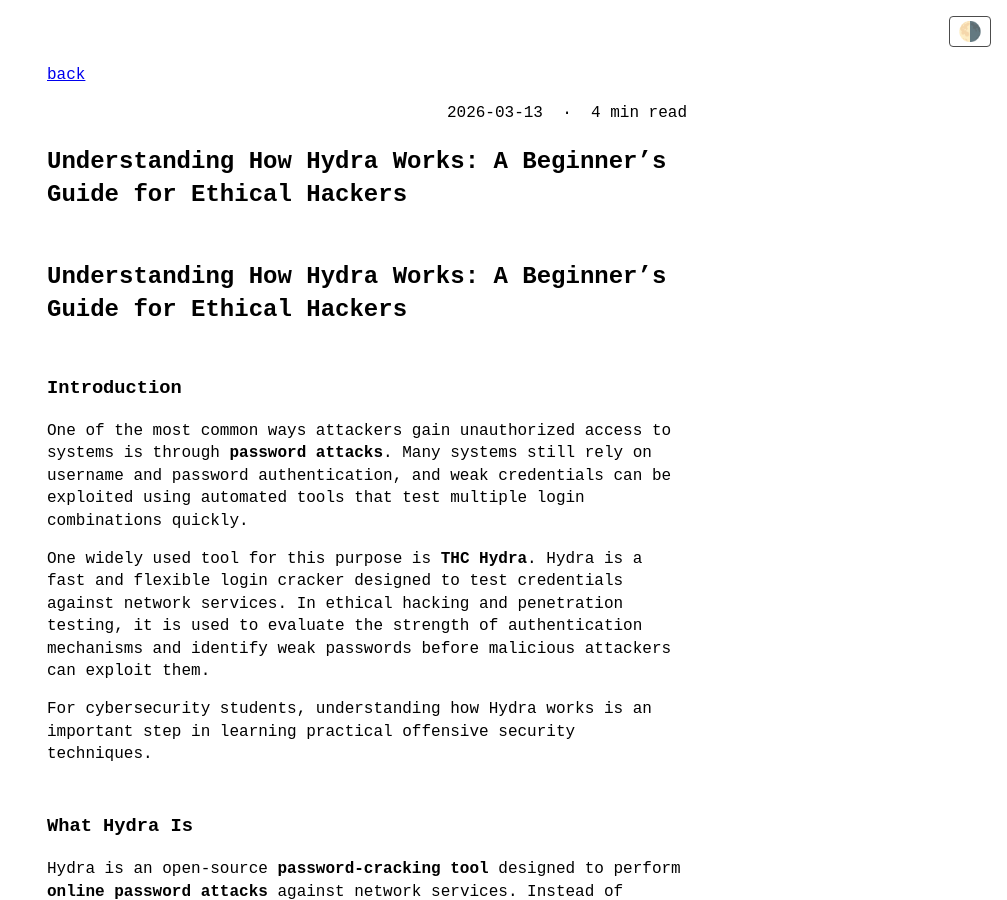
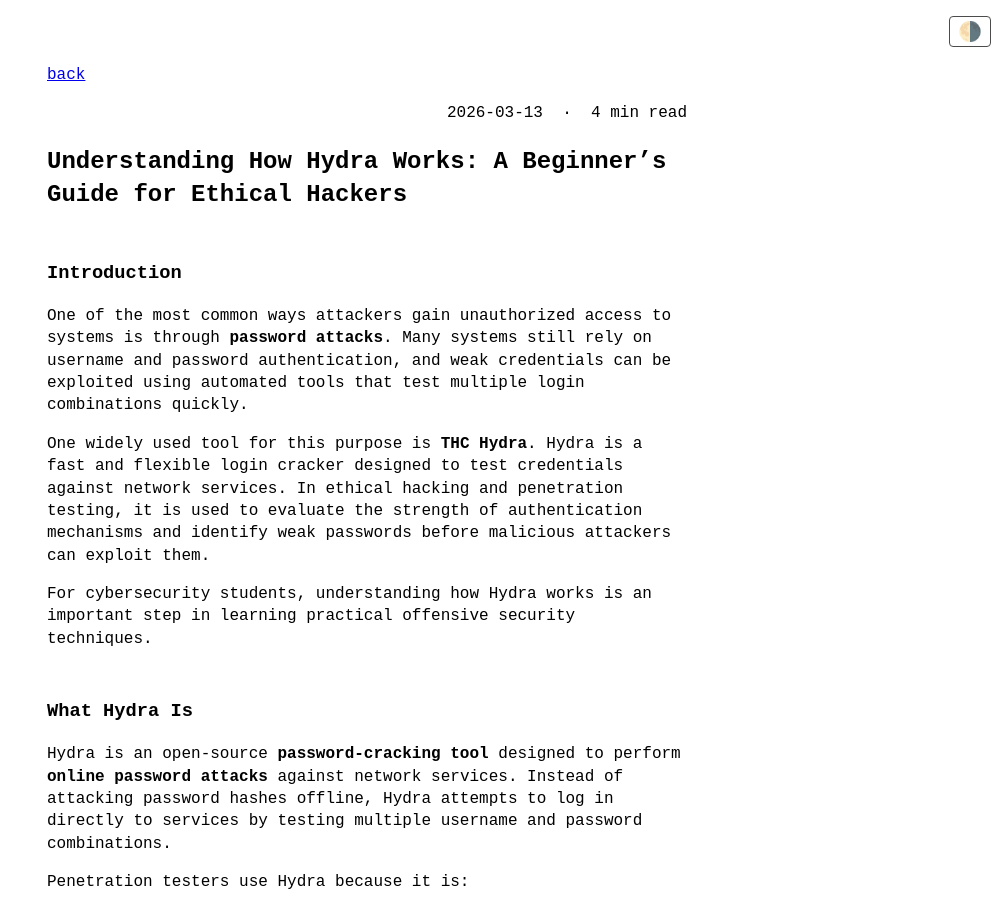
Before and after one commit to mahidulhq/mahidulhq.github.io, a Jekyll site: the page built from _posts/2026-03-14-hydra.md, in a window 1280 px wide and 900 px high. Shown: the whole window, without its empty margins (273-1280 px from the left). Built offline with Jekyll 4.4.1, drawn with Linux system fonts in a browser that asks for light colours; our own code applies the rules of GitHub Pages for plain Markdown files.

Commit message:
Update 2026-03-14-hydra.md

```diff
--- a/_posts/2026-03-14-hydra.md
+++ b/_posts/2026-03-14-hydra.md
@@ -4,7 +4,6 @@ date: 2026-03-14 00:23:13 +0600
 categories: [writing]
 ---
 
-## Understanding How Hydra Works: A Beginner’s Guide for Ethical Hackers
 
 ### Introduction
 
```
